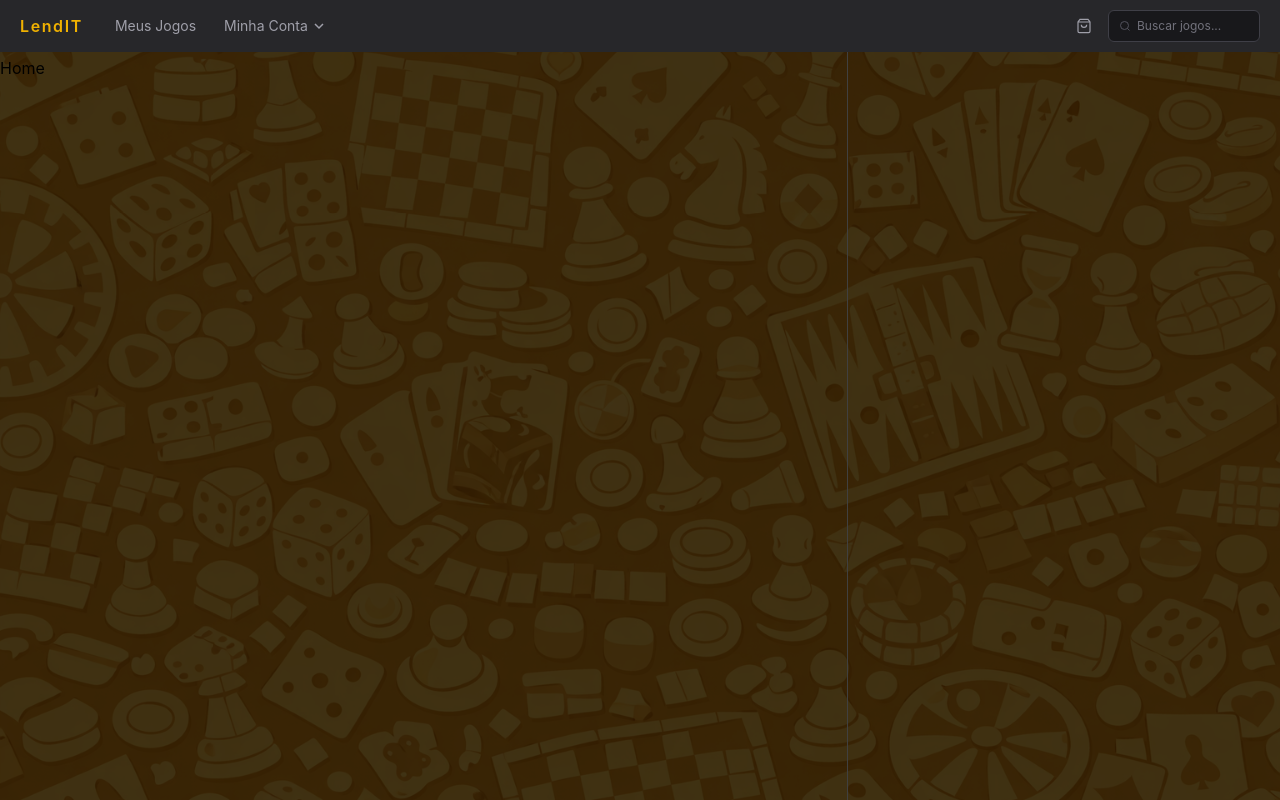
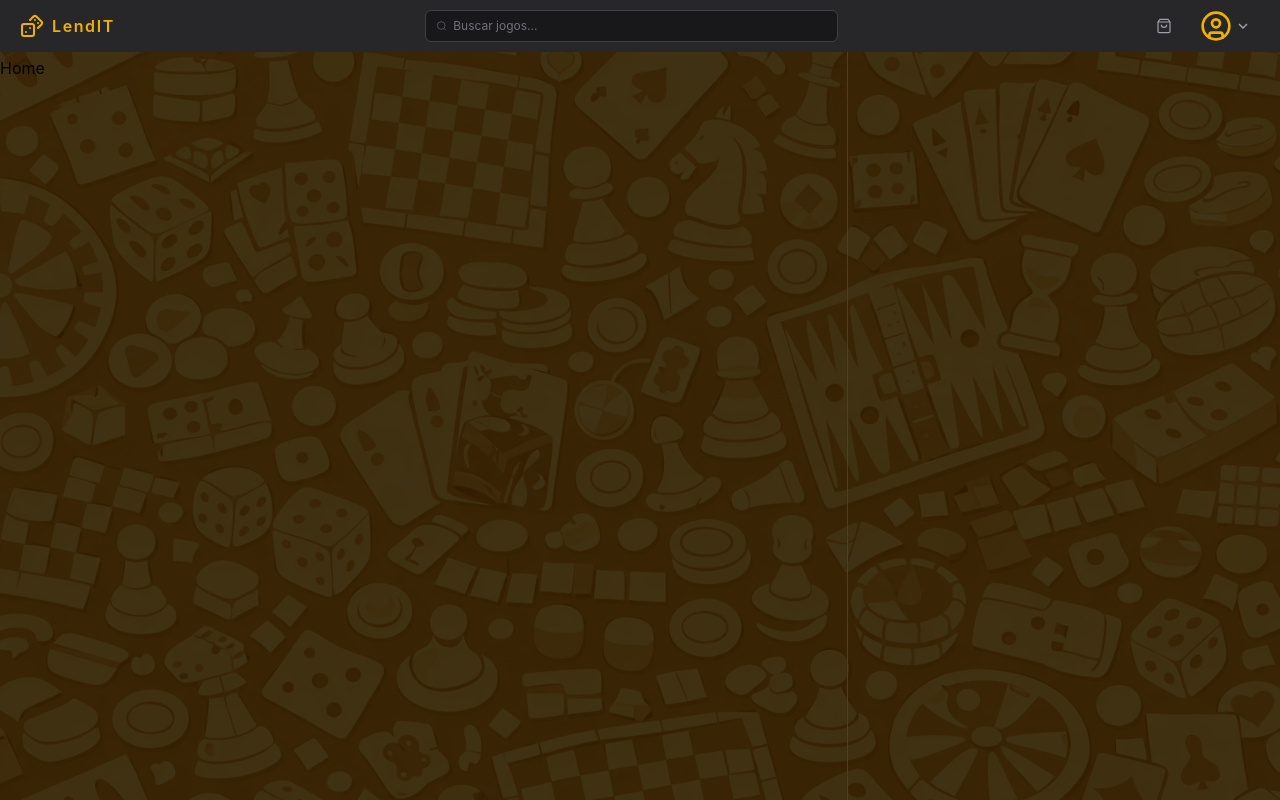
Before and after one commit to Clawe-Max/LendIT---Front-End, a React (Vite) app: page / in a window 1280 px wide. Built offline with nearby package versions, Linux system fonts and the light colour scheme; no server answers.

Commit message:
Melhora a Navbar, página de usuário e adiciona proteção de rotas

```diff
--- a/src/App.jsx
+++ b/src/App.jsx
@@ -5,6 +5,7 @@ import { AuthProvider } from "./auth/AuthProvider";
 import { UserProvider } from "./user/UserProvider";
 import { Content } from "./components/Content";
 import { User } from "./pages/User";
+import { ProtectedRoute } from "./components/ProtectedRoute";
 
 function App() {
   return (
@@ -16,7 +17,9 @@ function App() {
               <Route element={<Auth />} path="/Auth" />
               <Route path="/" element={<Content />}>
                 <Route index element={<Home />} />
-                <Route path="user" element={<User />}></Route>
+                <Route element={<ProtectedRoute />}>
+                  <Route path="user" element={<User />}></Route>
+                </Route>
               </Route>
             </Routes>
           </div>
--- a/src/components/Input.jsx
+++ b/src/components/Input.jsx
@@ -5,8 +5,8 @@ const Input = ({ className, ...rest }) => {
     <input
       {...rest}
       className={cn(
-        "w-full p-3 outline-none focus:ring-2 bg-amber-50 text-zinc-800 placeholder-zinc-500 focus:ring-offset-lime-200 rounded-xl placeholder:font-bold",
-        className
+        "w-full p-3 outline-none focus:ring-2 bg-amber-50 font-bold text-zinc-800 placeholder-zinc-500 focus:ring-offset-lime-200 rounded-xl placeholder:font-bold",
+        className,
       )}
     />
   );
--- a/src/components/Navbar.jsx
+++ b/src/components/Navbar.jsx
@@ -2,6 +2,7 @@ import { useState } from "react";
 import { Link } from "react-router-dom";
 import { useAuth } from "../auth/useAuth";
 import api from "../api/axios";
+import { CircleUser, DicesIcon } from "lucide-react";
 
 const LOGOUT_URL = "/user/logout";
 
@@ -22,23 +23,49 @@ export function Navbar() {
   return (
     <nav className="fixed top-0 left-0 w-full bg-zinc-800 flex items-center justify-between px-5 h-13">
       <div className="flex items-center gap-5">
-        <span className="text-yellow-500 font-semibold tracking-widest">
-          LendIT
-        </span>
+        <Link to="/">
+          <button className="text-yellow-500 font-semibold tracking-widest cursor-pointer hover:scale-105 flex gap-2">
+            <DicesIcon />
+            LendIT
+          </button>
+        </Link>
+      </div>
+      <div className="flex items-center bg-zinc-900 border border-zinc-700 rounded-md px-2.5 h-8 gap-1.5 focus-within:ring-2 focus-within:ring-yellow-500 transition-all max-w-1/3 w-full">
+        <svg
+          className="w-3 h-3 stroke-zinc-600"
+          viewBox="0 0 24 24"
+          fill="none"
+          strokeWidth="2"
+        >
+          <circle cx="11" cy="11" r="8" />
+          <path d="M21 21l-4.35-4.35" />
+        </svg>
+        <input
+          type="text"
+          placeholder="Buscar jogos..."
+          className="bg-transparent border-none outline-none text-xs text-white placeholder-zinc-500 w-full"
+        />
+      </div>
 
+      <div className="flex items-center gap-2">
+        <button className="w-8 h-8 flex items-center justify-center rounded-md hover:bg-zinc-700 transition-colors">
+          <svg
+            className="w-4 h-4 stroke-zinc-400"
+            viewBox="0 0 24 24"
+            fill="none"
+            strokeWidth="1.8"
+          >
+            <path d="M6 2L3 6v14a2 2 0 002 2h14a2 2 0 002-2V6l-3-4zM3 6h18M16 10a4 4 0 01-8 0" />
+          </svg>
+        </button>
         <div className="flex items-center gap-1">
-          <a
-            href="/jogos"
-            className="text-sm text-zinc-400 px-3 py-1.5 rounded-md hover:bg-zinc-700 hover:text-white transition-colors"
-          >
-            Meus Jogos
-          </a>
           <div className="relative">
             <button
               onClick={() => setOpenMenu(!openMenu)}
               className="flex items-center gap-1.5 text-sm text-zinc-400 px-3 py-1.5 rounded-md hover:bg-zinc-700 hover:text-white transition-colors"
             >
-              Minha Conta
+              <CircleUser size={32} className="text-yellow-500" />
+
               <svg
                 className="w-2.5 h-2.5"
                 viewBox="0 0 10 6"
@@ -51,18 +78,24 @@ export function Navbar() {
             </button>
 
             {openMenu && (
-              <div className="absolute top-full left-0 mt-1.5 bg-zinc-800 border border-zinc-700 rounded-lg min-w-40 overflow-hidden z-50">
-                <a
-                  href="/historico"
+              <div className="absolute -left-17   top-10.5 mt-1.5 bg-zinc-800 border border-zinc-700 rounded-bl-xl min-w-40 overflow-hidden z-50">
+                <Link
+                  to="/User"
                   className="block px-4 py-2.5 text-sm text-zinc-400 hover:bg-zinc-700 hover:text-white transition-colors"
                 >
-                  Histórico de Aluguéis
-                </a>
+                  Ver Perfil
+                </Link>
+                <Link
+                  to="/MeusJogos"
+                  className="block px-4 py-2.5 text-sm text-zinc-400 hover:bg-zinc-700 hover:text-white transition-colors"
+                >
+                  Meus Jogos
+                </Link>
                 <div className="h-px bg-zinc-700 my-1" />
                 {isAuthenticated ? (
                   <button
                     onClick={HandleLogout}
-                    className="w-full text-left px-4 py-2.5 text-sm text-red-400 hover:bg-zinc-700 hover:text-red-300 transition-colors"
+                    className="w-full text-left px-4 py-2.5 text-sm text-red-400 hover:bg-zinc-700 hover:text-red-300 transition-colors cursor-pointer 4"
                   >
                     Sair
                   </button>
@@ -79,36 +112,6 @@ export function Navbar() {
           </div>
         </div>
       </div>
-
-      <div className="flex items-center gap-2">
-        <button className="w-8 h-8 flex items-center justify-center rounded-md hover:bg-zinc-700 transition-colors">
-          <svg
-            className="w-4 h-4 stroke-zinc-400"
-            viewBox="0 0 24 24"
-            fill="none"
-            strokeWidth="1.8"
-          >
-            <path d="M6 2L3 6v14a2 2 0 002 2h14a2 2 0 002-2V6l-3-4zM3 6h18M16 10a4 4 0 01-8 0" />
-          </svg>
-        </button>
-
-        <div className="flex items-center bg-zinc-900 border border-zinc-700 rounded-md px-2.5 h-8 gap-1.5 focus-within:ring-2 focus-within:ring-yellow-500 transition-all">
-          <svg
-            className="w-3 h-3 stroke-zinc-600"
-            viewBox="0 0 24 24"
-            fill="none"
-            strokeWidth="2"
-          >
-            <circle cx="11" cy="11" r="8" />
-            <path d="M21 21l-4.35-4.35" />
-          </svg>
-          <input
-            type="text"
-            placeholder="Buscar jogos..."
-            className="bg-transparent border-none outline-none text-xs text-white placeholder-zinc-500 w-28"
-          />
-        </div>
-      </div>
     </nav>
   );
 }
--- /dev/null
+++ b/src/components/ProtectedRoute.jsx
@@ -0,0 +1,10 @@
+import { Navigate, Outlet } from "react-router-dom";
+import { useAuth } from "../auth/useAuth";
+
+export function ProtectedRoute() {
+  const { isAuthenticated } = useAuth();
+  if (!isAuthenticated) {
+    return <Navigate to="/" replace />;
+  }
+  return <Outlet />;
+}
--- a/src/components/User/MinhaConta.jsx
+++ b/src/components/User/MinhaConta.jsx
@@ -1,14 +1,15 @@
-import { useState } from "react";
+import { useContext, useState } from "react";
 import { Input } from "../Input";
 import { CardForm } from "./CardForm";
 import { UserButton } from "./UserButton";
 import { ErrorMessage } from "../ErrorMessage";
+import { UserContext } from "../../user/UserContext";
 
 const MinhaConta = () => {
   const [formData, setFormData] = useState({
     email: "",
     password: "",
-    username: ""
+    username: "",
   });
   const [error, setError] = useState(null);
   const [passwordCheck, setPasswordCheck] = useState("");
@@ -23,6 +24,7 @@ const MinhaConta = () => {
       setError("As senhas não coincidem.");
     }
   }
+  const { user, loadingUser } = useContext(UserContext);
   return (
     <form
       onSubmit={handleSubmit}
@@ -42,7 +44,7 @@ const MinhaConta = () => {
             type="text"
             onChange={handleChange}
             value={formData.username}
-            placeholder="*Nome de exibição"
+            placeholder={user.data.Username}
           />
         </div>
       </CardForm>
@@ -87,7 +89,7 @@ const MinhaConta = () => {
             name="email"
             type="email"
             onChange={handleChange}
-            placeholder="*E-mail"
+            placeholder={user.data.Email}
             value={formData.email}
           />
         </div>
--- a/src/pages/User.jsx
+++ b/src/pages/User.jsx
@@ -1,26 +1,46 @@
-import { Mail, UserIcon } from "lucide-react";
+import { CircleUser, Mail, UserIcon } from "lucide-react";
 import { MinhaConta } from "../components/User/MinhaConta";
 import { UserButton } from "../components/User/UserButton";
 import { DeleteButton } from "../components/DeleteButton";
+import { useContext } from "react";
+import { UserContext } from "../user/UserContext";
 
 function User() {
+  const { user, loadingUser } = useContext(UserContext);
+  if (loadingUser) {
+    return <p>CARREGANDO</p>;
+  }
+  console.log(user);
+
   return (
     <div className="min-h-full flex flex-col items-center gap-5 pt-[5vh]">
       <div className="flex flex-col gap-5 items-center">
-        <img
+        {user.data.picturePath ? (
+          <img
+            className="rounded-full object-cover size-52 shadow-xl/70"
+            src={user.data.picturePath}
+            alt="UPLOAD"
+          />
+        ) : (
+          <CircleUser
+            className="rounded-full object-cover size-52 shadow-xl/70 bg-zinc-800"
+            color="#894b00"
+          />
+        )}
+        {/* <img
           className="rounded-full object-cover size-52 shadow-xl/70"
-          src="https://avatars.githubusercontent.com/u/120359085?v=4"
+          src=""
           alt="UPLOAD"
-        />
-        <h1 className="text-5xl text-amber-50">Olá, USER</h1>
+        /> */}
+        <h1 className="text-5xl text-amber-50">Olá, {user.data.Username} </h1>
         <div className="flex row-auto bg-yellow-900 shadow-xl/30 text-amber-50 gap-5 p-1 px-3 rounded-xl">
           <h2 className="flex items-center row-auto gap-1">
             <UserIcon />
-            Usuário
+            {user.data.Username}
           </h2>{" "}
           <h2 className="flex items-center row-auto gap-1">
             <Mail />
-            usuário@email.com
+            {user.data.Email}
           </h2>
         </div>
       </div>
```
Also changed, not shown: src/assets/user-default.svg (added).
